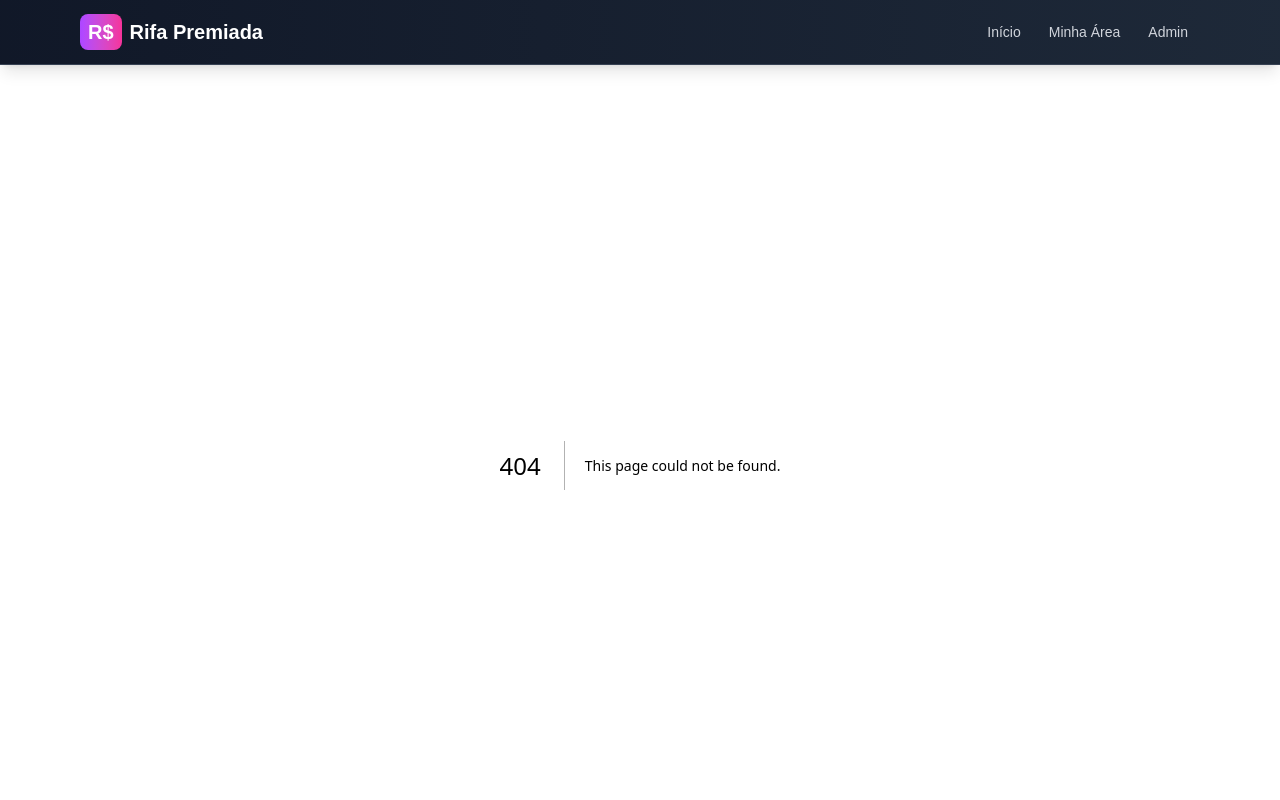
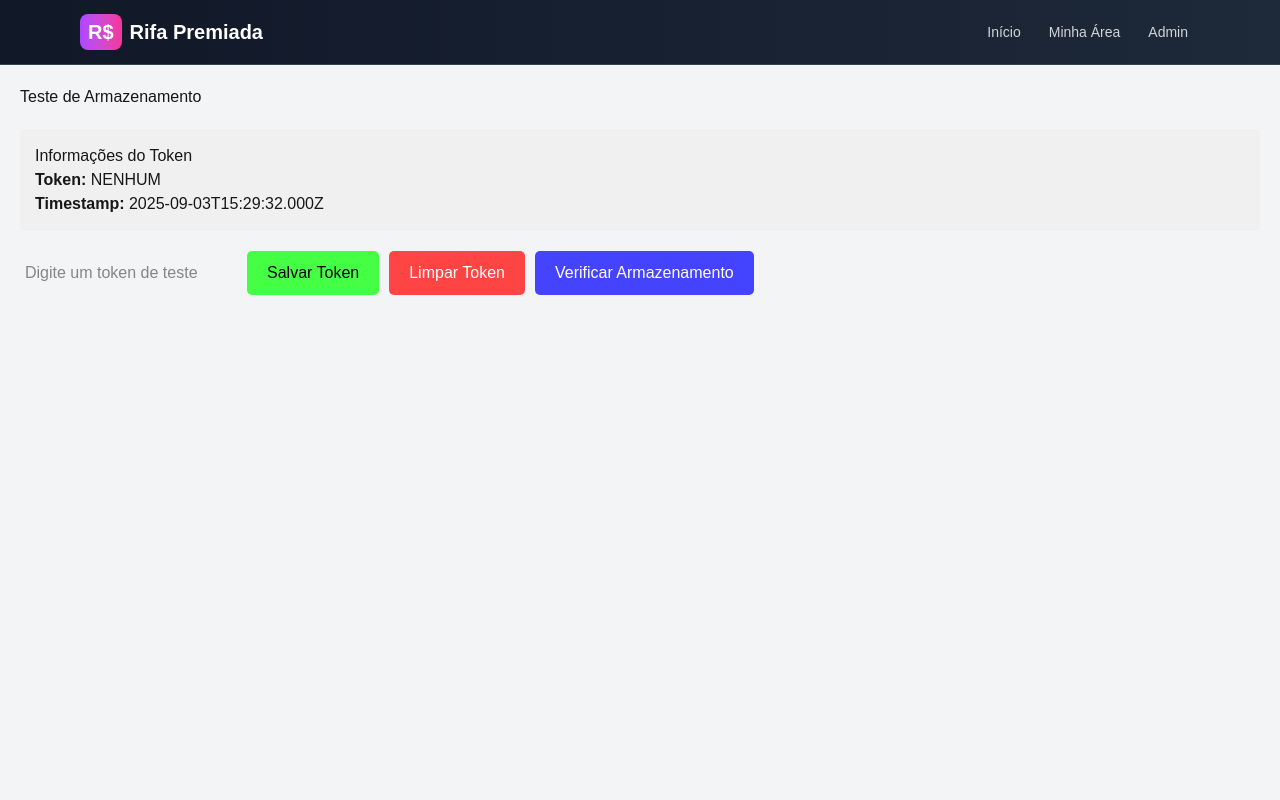
Before and after one commit to protegerastreamento24horas-a11y/nextjs, a Next.js app: page /admin/test-storage in a window 1280 px wide. Before the commit this address had no page. Shown: the top 800 px of the page. Built offline with nearby package versions, Linux system fonts and the light colour scheme.

Commit message:
Adicionar página de teste para verificar armazenamento do token

```diff
--- /dev/null
+++ b/app/admin/test-storage/page.tsx
@@ -0,0 +1,112 @@
+"use client";
+
+import { useEffect, useState } from "react";
+
+export default function TestStoragePage() {
+  const [tokenInfo, setTokenInfo] = useState<any>(null);
+  const [newToken, setNewToken] = useState('');
+
+  useEffect(() => {
+    checkStorage();
+  }, []);
+
+  const checkStorage = () => {
+    if (typeof window !== 'undefined') {
+      console.log('=== VERIFICANDO ARMAZENAMENTO ===');
+      const token = localStorage.getItem("admin_token");
+      console.log('Token no localStorage:', token);
+
+      setTokenInfo({
+        token: token,
+        timestamp: new Date().toISOString()
+      });
+    }
+  };
+
+  const saveToken = () => {
+    if (typeof window !== 'undefined' && newToken) {
+      console.log('Salvando novo token:', newToken);
+      localStorage.setItem("admin_token", newToken);
+      checkStorage();
+    }
+  };
+
+  const clearToken = () => {
+    if (typeof window !== 'undefined') {
+      console.log('Removendo token');
+      localStorage.removeItem("admin_token");
+      checkStorage();
+    }
+  };
+
+  return (
+    <div style={{ padding: '20px', fontFamily: 'Arial, sans-serif' }}>
+      <h1>Teste de Armazenamento</h1>
+
+      <div style={{ background: '#f0f0f0', padding: '15px', borderRadius: '5px', marginTop: '20px' }}>
+        <h2>Informações do Token</h2>
+        {tokenInfo ? (
+          <div>
+            <p><strong>Token:</strong> {tokenInfo.token || 'NENHUM'}</p>
+            <p><strong>Timestamp:</strong> {tokenInfo.timestamp}</p>
+          </div>
+        ) : (
+          <p>Carregando informações...</p>
+        )}
+      </div>
+
+      <div style={{ marginTop: '20px' }}>
+        <input
+          type="text"
+          value={newToken}
+          onChange={(e) => setNewToken(e.target.value)}
+          placeholder="Digite um token de teste"
+          style={{ padding: '5px', marginRight: '10px' }}
+        />
+        <button
+          onClick={saveToken}
+          style={{
+            backgroundColor: '#44ff44',
+            color: 'black',
+            border: 'none',
+            padding: '10px 20px',
+            borderRadius: '5px',
+            cursor: 'pointer',
+            marginRight: '10px'
+          }}
+        >
+          Salvar Token
+        </button>
+
+        <button
+          onClick={clearToken}
+          style={{
+            backgroundColor: '#ff4444',
+            color: 'white',
+            border: 'none',
+            padding: '10px 20px',
+            borderRadius: '5px',
+            cursor: 'pointer',
+            marginRight: '10px'
+          }}
+        >
+          Limpar Token
+        </button>
+
+        <button
+          onClick={checkStorage}
+          style={{
+            backgroundColor: '#4444ff',
+            color: 'white',
+            border: 'none',
+            padding: '10px 20px',
+            borderRadius: '5px',
+            cursor: 'pointer'
+          }}
+        >
+          Verificar Armazenamento
+        </button>
+      </div>
+    </div>
+  );
+}
```
